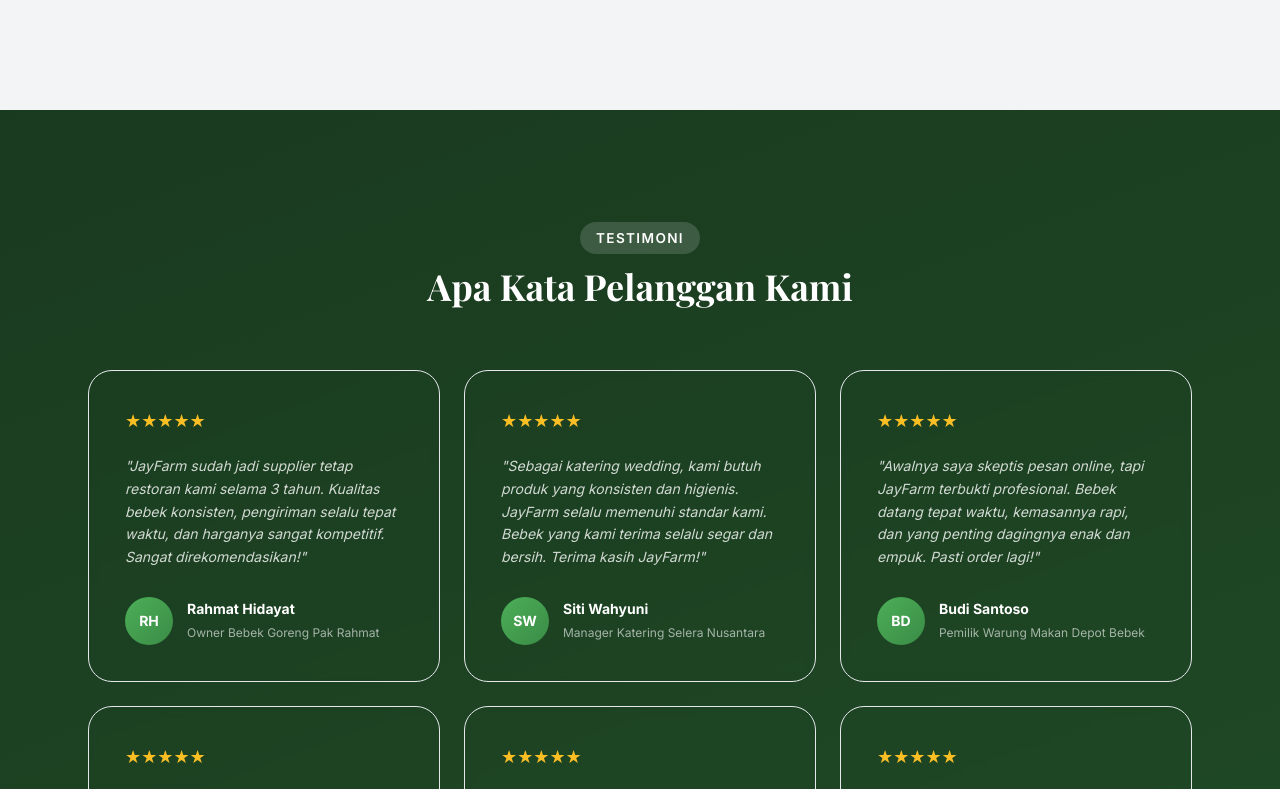
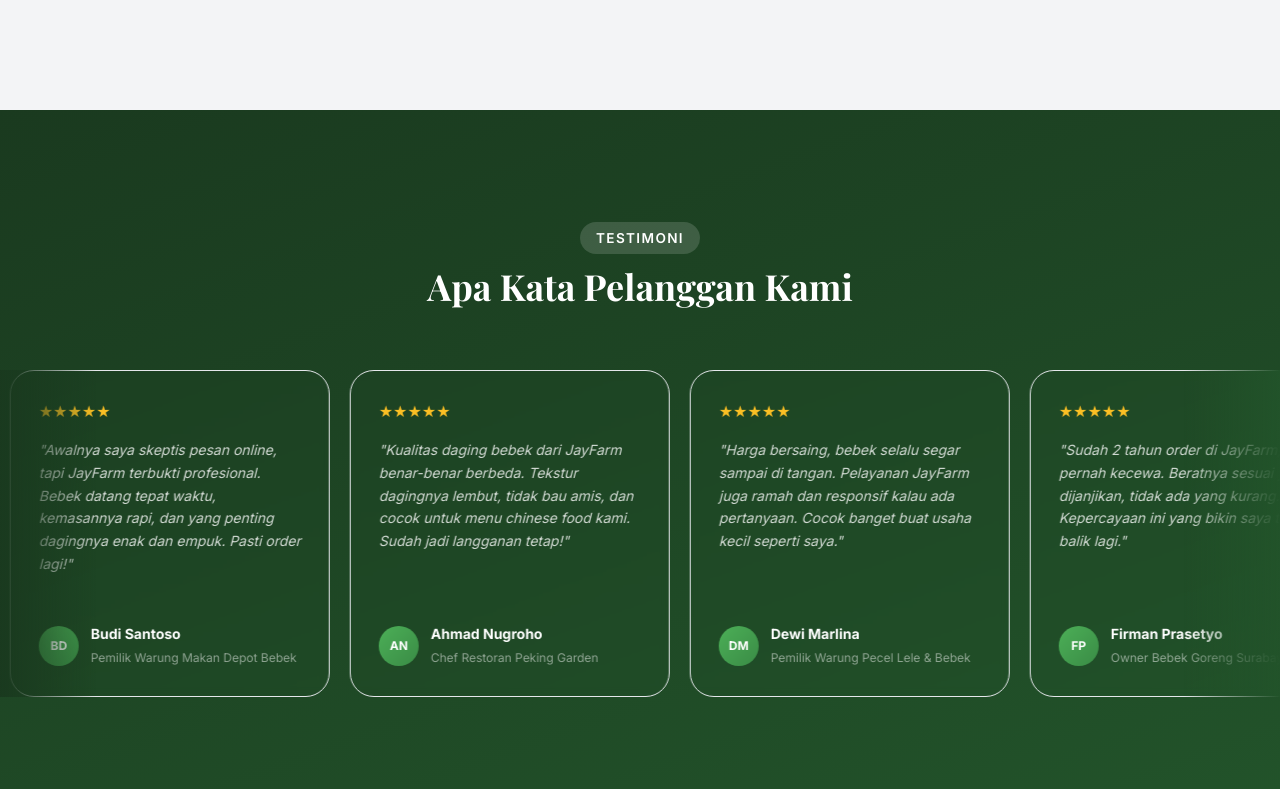
Before and after one commit to fhmiagus/JayFarm, a React (Vite) app: page / in a window 1280 px wide. Shown: the part 5851-6640 px from the top of the page. Built offline with nearby package versions, Linux system fonts and the light colour scheme.

Commit message:
redesign testimonials as infinite auto-scroll slider

```diff
--- a/src/components/Testimonials.jsx
+++ b/src/components/Testimonials.jsx
@@ -1,42 +1,72 @@
+import { useRef, useState } from 'react';
 import { motion } from 'framer-motion';
-import { FadeUpWrapper } from './ui/FadeUpWrapper';
 import { SectionHeader } from './ui/SectionHeader';
 import { testimonials } from '../data/testimonials';
 
+const doubled = [...testimonials, ...testimonials];
+
+function TestimonialCard({ t }) {
+  return (
+    <div className="w-80 flex-shrink-0 bg-white/7 border border-white/12 rounded-lg p-7 backdrop-blur-sm flex flex-col">
+      <div className="text-amber-400 text-base mb-4">★★★★★</div>
+      <p className="text-white/80 text-sm leading-relaxed italic mb-6 flex-1">
+        "{t.quote}"
+      </p>
+      <div className="flex items-center gap-3">
+        <div className="w-10 h-10 rounded-full bg-gradient-to-br from-green-500 to-green-600 flex items-center justify-center text-white font-bold text-xs flex-shrink-0">
+          {t.initials}
+        </div>
+        <div>
+          <strong className="block text-white text-sm">{t.name}</strong>
+          <span className="text-white/50 text-xs">{t.role}</span>
+        </div>
+      </div>
+    </div>
+  );
+}
+
 export default function Testimonials() {
+  const [paused, setPaused] = useState(false);
+
   return (
     <section
       id="testimonials"
-      className="py-28"
+      className="py-28 overflow-hidden"
       style={{ background: 'linear-gradient(160deg,#1a3a1f,#22532a)' }}
     >
-      <div className="max-w-6xl mx-auto px-6">
+      <div className="max-w-6xl mx-auto px-6 mb-12">
         <SectionHeader light tag="Testimoni" title="Apa Kata Pelanggan Kami" />
-        <div className="grid grid-cols-1 md:grid-cols-2 lg:grid-cols-3 gap-6">
-          {testimonials.map((t, i) => (
-            <FadeUpWrapper key={t.id} delay={i * 0.1}>
-              <motion.div
-                className="bg-white/7 border border-white/12 rounded-lg p-9 backdrop-blur-sm flex flex-col h-full"
-                whileHover={{ y: -4, backgroundColor: 'rgba(255,255,255,0.12)' }}
-                transition={{ type: 'spring', stiffness: 300, damping: 22 }}
-              >
-                <div className="text-amber-400 text-lg mb-5">★★★★★</div>
-                <p className="text-white/80 text-sm leading-relaxed italic mb-7 flex-1">
-                  "{t.quote}"
-                </p>
-                <div className="flex items-center gap-3.5">
-                  <div className="w-12 h-12 rounded-full bg-gradient-to-br from-green-500 to-green-600 flex items-center justify-center text-white font-bold text-sm flex-shrink-0">
-                    {t.initials}
-                  </div>
-                  <div>
-                    <strong className="block text-white text-sm">{t.name}</strong>
-                    <span className="text-white/60 text-xs">{t.role}</span>
-                  </div>
-                </div>
-              </motion.div>
-            </FadeUpWrapper>
+      </div>
+
+      {/* Track */}
+      <div
+        className="relative"
+        onMouseEnter={() => setPaused(true)}
+        onMouseLeave={() => setPaused(false)}
+      >
+        {/* Fade edges */}
+        <div className="absolute left-0 top-0 bottom-0 w-24 z-10 pointer-events-none"
+          style={{ background: 'linear-gradient(to right, #1a3a1f, transparent)' }} />
+        <div className="absolute right-0 top-0 bottom-0 w-24 z-10 pointer-events-none"
+          style={{ background: 'linear-gradient(to left, #22532a, transparent)' }} />
+
+        <motion.div
+          className="flex gap-5 w-max"
+          animate={{ x: paused ? undefined : ['0%', '-50%'] }}
+          transition={{
+            x: {
+              duration: 35,
+              ease: 'linear',
+              repeat: Infinity,
+              repeatType: 'loop',
+            },
+          }}
+          style={paused ? { animationPlayState: 'paused' } : {}}
+        >
+          {doubled.map((t, i) => (
+            <TestimonialCard key={`${t.id}-${i}`} t={t} />
           ))}
-        </div>
+        </motion.div>
       </div>
     </section>
   );
```
